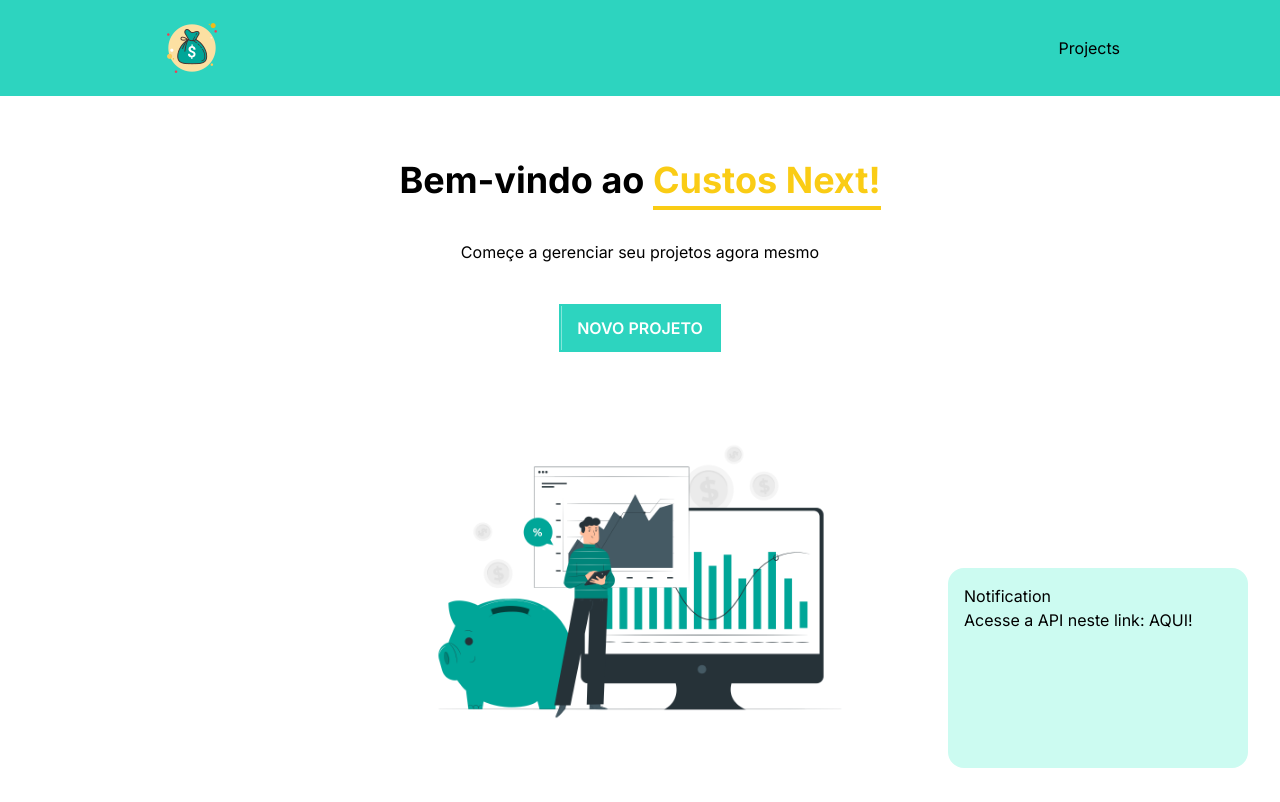
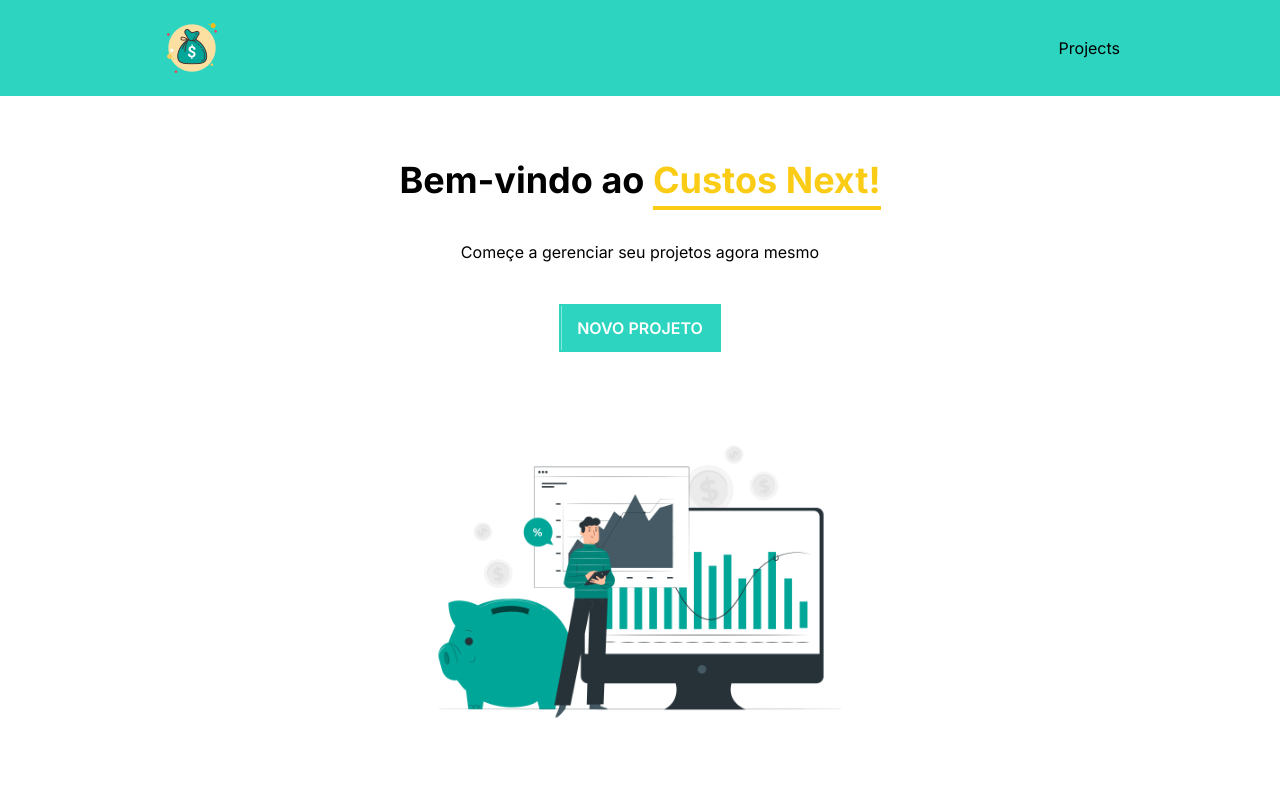
Before and after one commit to carlosna7/custos-next, a Next.js app: page / in a window 1280 px wide. Built offline with nearby package versions, Linux system fonts and the light colour scheme.

Commit message:
att - remove popup

```diff
--- a/src/app/page.jsx
+++ b/src/app/page.jsx
@@ -1,6 +1,5 @@
 import LinkButton from "@/components/layout/LinkButton";
 import Section from "@/components/layout/Section";
-import Notification from "@/components/popup/Notification";
 import Image from "next/image";
 
 export default function Home() {
@@ -11,8 +10,6 @@ export default function Home() {
         <LinkButton href="/pages/projects/newProject" text="NOVO PROJETO"/>
         <Image src='/images/main-img.png' alt='main-img' width={450} height={450} />
 
-        <Notification />
-
     </Section>
     )
 }
--- a/src/app/pages/projects/project/[id]/page.jsx
+++ b/src/app/pages/projects/project/[id]/page.jsx
@@ -14,9 +14,9 @@ import TransactionCard from '@/components/transactions/TransactionCard'
 
 const Project = () => {
 
-  // criar modal sempre que abrir o formulário de edição de pórjeto, adição de serviços e o outro bagulhete que eu vou adivcionar
+  const { id } = useParams() // destructuring
 
-  const { id } = useParams() // destructuring
+  console.log(id)
 
   const [ project, setProject ] = useState([])
   const [ services, setServices ] = useState([])
@@ -31,14 +31,15 @@ const Project = () => {
   useEffect(() => {
 
     setTimeout(() => {
-      fetch(`https://json-server-carlosna7.vercel.app/projects/${id}`, {
-      method: "GET",
-      headers: {
-        "Content-type": "application/json"
-      }
+      fetch(`http://localhost:5000/project/${id}`, {
+        method: "GET",
+        headers: {
+          "Content-type": "application/json"
+        }
       })
       .then((response) => response.json())
       .then((data) => {
+
         setProject(data)
         setServices(data.services)
         setCurrentHistory(data.history)
--- a/src/components/popup/Notification.jsx
+++ /dev/null
@@ -1,31 +0,0 @@
-'use client'
-
-import React, { useState } from 'react'
-
-const Notification = () => {
-
-    const [isOpen, setIsOpen] = useState(true)
-
-    const close = () => {
-        setIsOpen()
-    }
-
-    return (
-        <>
-
-            {isOpen
-                ?
-                <div className='w-[300px] h-[200px] p-4 bg-teal-100 rounded-2xl absolute right-8 bottom-8'>
-                    <p>Notification</p>
-                    <button onClick={close}></button>
-                    <a target='_blank' rel="noreferrer" href="https://github.com/carlosna7/api-custos-next">Acesse a API neste link: AQUI!</a>
-                </div>
-                :
-                null
-            }
-
-        </>
-    )
-}
-
-export default Notification;
```
